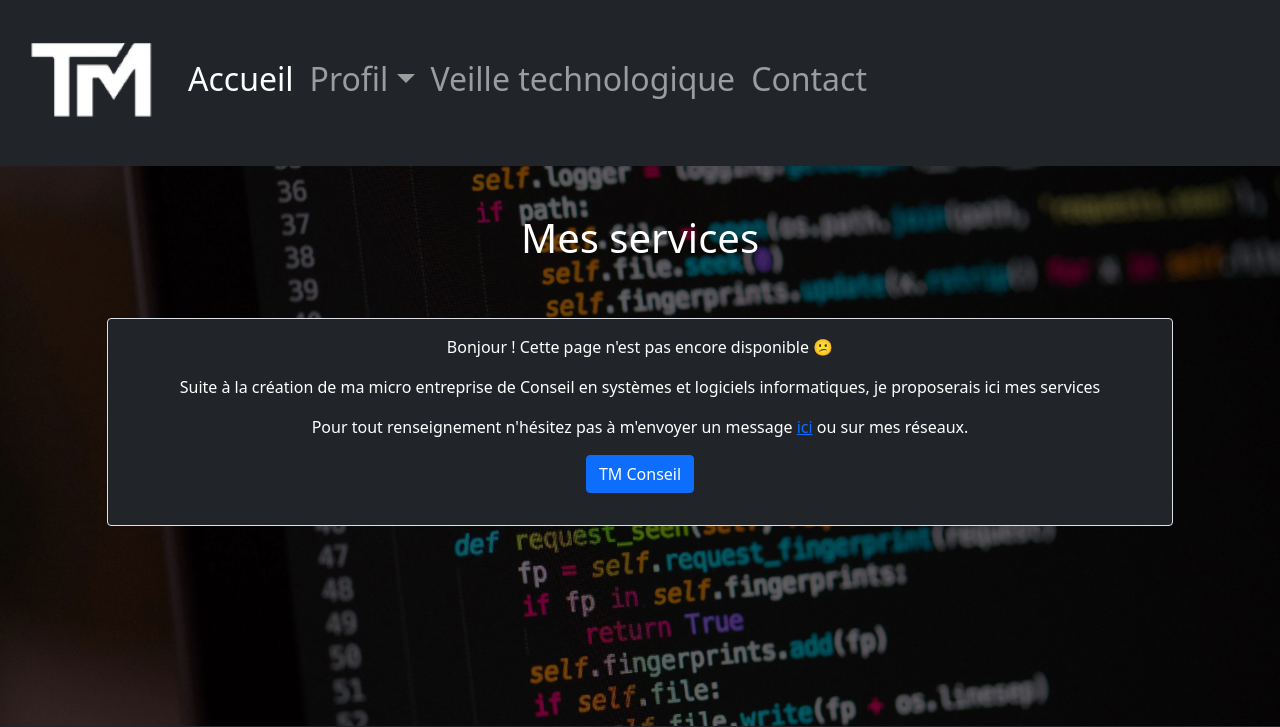
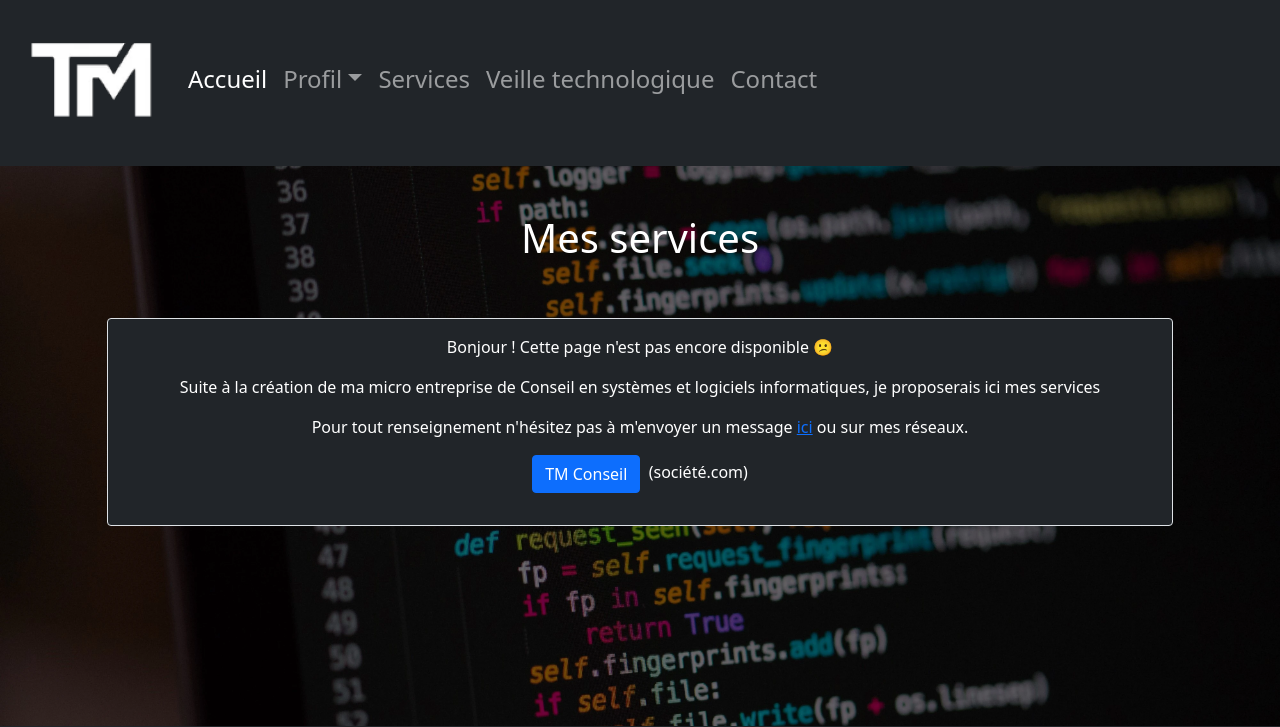
Before and after one commit to tanguym77/portfolio, a PHP site: page /services.php in a window 1280 px wide. Shown: the top 727 px of the page. Run offline with PHP 8.4, Linux system fonts and the light colour scheme; some libraries are stand-ins or nearby versions.

Commit message:
ajout service.php

```diff
--- a/services.php
+++ b/services.php
@@ -15,7 +15,7 @@
                 <p> Bonjour ! Cette page n'est pas encore disponible &#x1F615; </p>
                 <p> Suite à la création de ma micro entreprise de Conseil en systèmes et logiciels informatiques, je proposerais ici mes services</p>
                 <p> Pour tout renseignement n'hésitez pas à m'envoyer un message <a href="contact.php">ici</a> ou sur mes réseaux. </p>
-                <p><a class="text-white btn btn-primary" href="https://www.societe.com/etablissement/tm-conseil-91955336200014.html" target="_blank">TM Conseil</a></p>
+                <p><a class="text-white btn btn-primary" href="https://www.societe.com/etablissement/tm-conseil-91955336200014.html" target="_blank">TM Conseil</a>&nbsp (société.com)</p>
             </div>
         </div>
 
--- a/vue/header.php
+++ b/vue/header.php
@@ -47,12 +47,12 @@
 
                     <!-- ACCUEIL -->
                     <li class="nav-item mx-auto">
-                        <a class="nav-link active h2 text-nowrap" aria-current="page" href="index.php">Accueil</a>
+                        <a class="nav-link active h4 text-nowrap" aria-current="page" href="index.php">Accueil</a>
                     </li>
 
                     <!-- PROFIL -->
                     <li class="nav-item dropdown mx-auto">
-                        <a class="nav-link dropdown-toggle text-center h2 text-nowrap" href="#" id="dropdown04" data-bs-toggle="dropdown" aria-expanded="false">Profil</a>
+                        <a class="nav-link dropdown-toggle text-center h4 text-nowrap" href="#" id="dropdown04" data-bs-toggle="dropdown" aria-expanded="false">Profil</a>
                         <ul class="dropdown-menu" aria-labelledby="dropdown04">
                         <li><a class="dropdown-item" href="competences.php">Compétences</a></li>
                         <li><a class="dropdown-item" href="projets.php">Projets</a></li>
@@ -61,20 +61,18 @@
                         </ul>
                     </li>
 
-                    <!-- Mes services
                     <li class="nav-item mx-auto">
-                        <a class="nav-link h2 text-nowrap" href="services.php">Services</a>
+                        <a class="nav-link h4 text-nowrap" href="services.php">Services</a>
                     </li>
-                    -->
 
                     <!-- VEILLE TECHNO -->
                     <li class="nav-item mx-auto">
-                        <a class="nav-link h2 text-nowrap" href="veille_technologique.php">Veille technologique</a>
+                        <a class="nav-link h4 text-nowrap" href="veille_technologique.php">Veille technologique</a>
                     </li>
 
                     <!-- CONTACT -->
                     <li class="nav-item mx-auto">
-                        <a class="nav-link h2 text-nowrap" href="contact.php">Contact</a>
+                        <a class="nav-link h4 text-nowrap" href="contact.php">Contact</a>
                     </li>
 
                 </ul>
```
